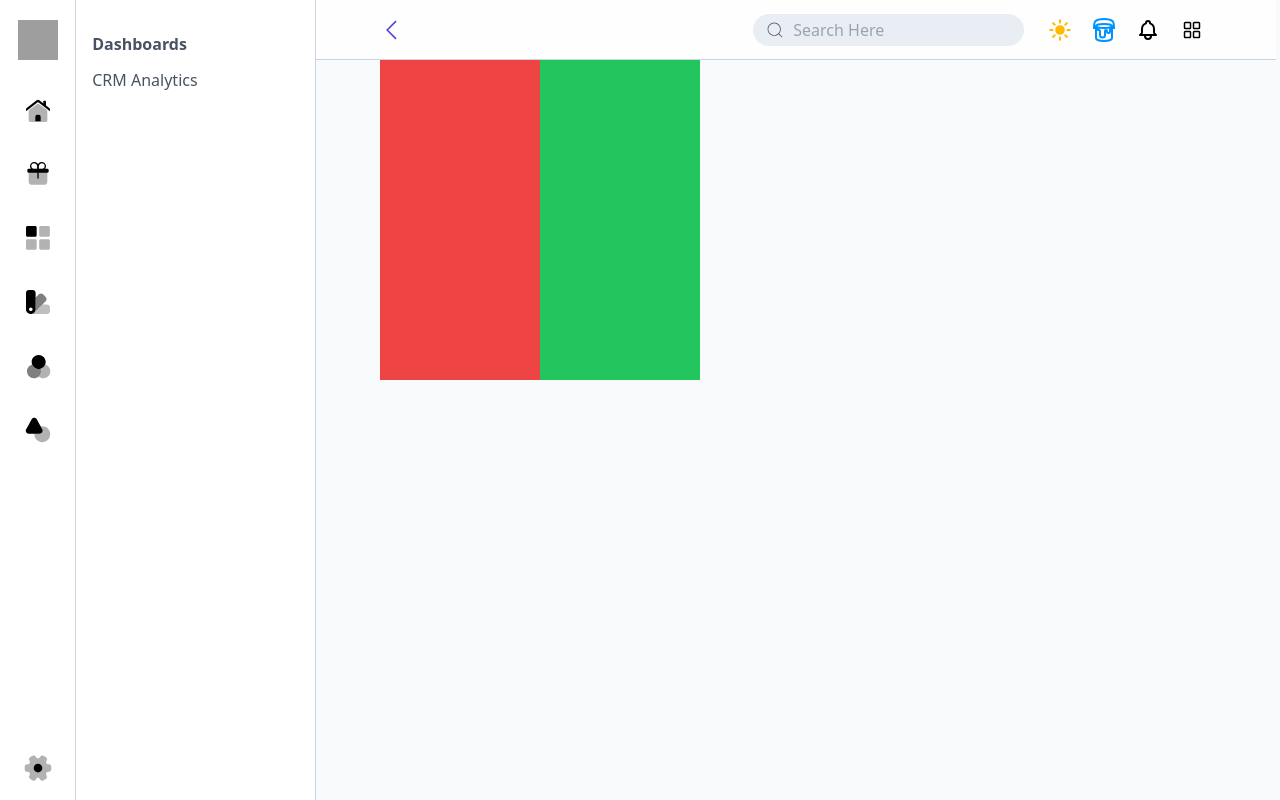
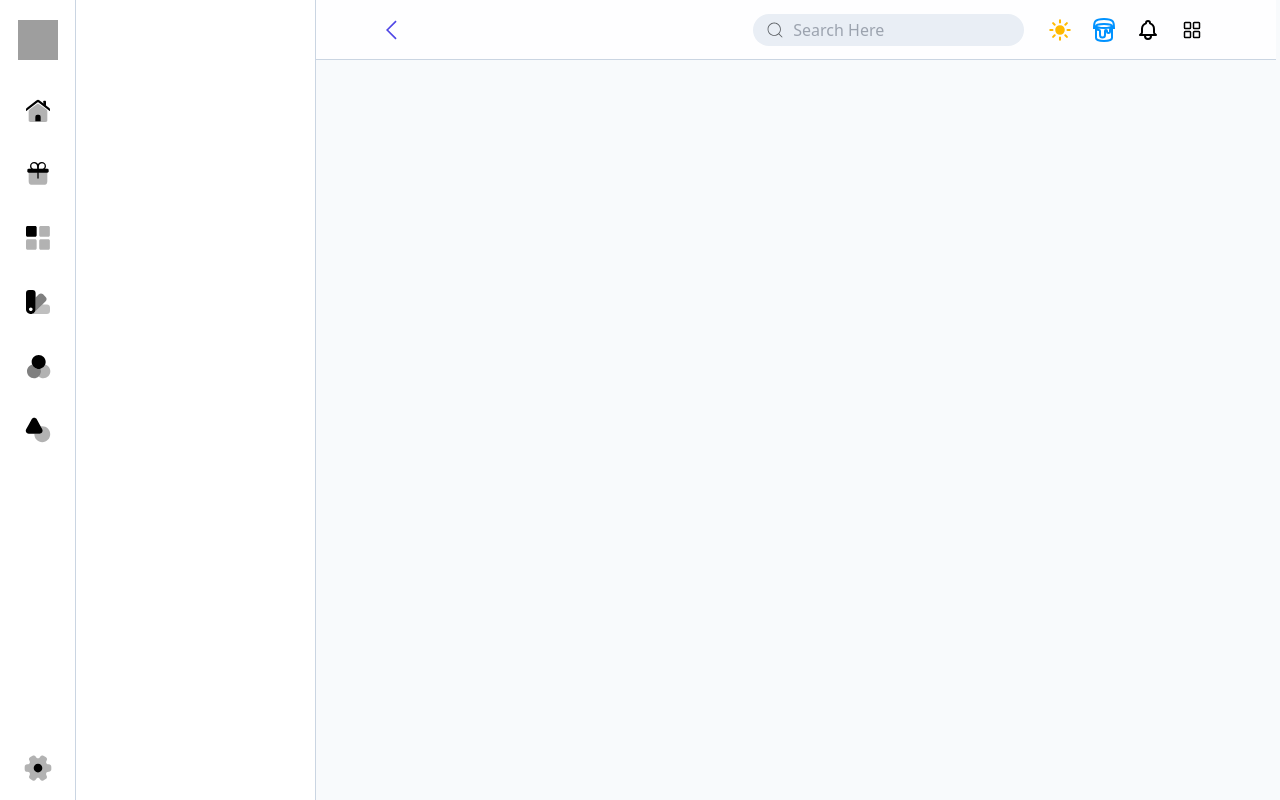
Before and after one commit to alemran22/admin-panel, a React (Vite) app: page / in a window 1280 px wide. Both pictures are taken after a click on the button 153 px from the left and 29 px from the top of the page. Built offline with nearby package versions, Linux system fonts and the light colour scheme; grey boxes are pictures that could not be loaded.

Commit message:
menulist route updated

```diff
--- a/src/components/Layout/MainArea/index.tsx
+++ b/src/components/Layout/MainArea/index.tsx
@@ -1,8 +1,9 @@
+import { Outlet } from "react-router-dom";
+
 const MainArea = () => {
   return (
     <div className="w-full pt-[60px] px-16 flex flex-row h-[960px] bg-[#F8FAFC]">
-      <div className="w-40 h-80 bg-red-500"></div>
-      <div className="w-40 h-80 bg-green-500"></div>
+      <Outlet />
     </div>
   );
 };
--- a/src/components/Layout/MenuList/index.tsx
+++ b/src/components/Layout/MenuList/index.tsx
@@ -1,6 +1,16 @@
 import LinkItem from "@/components/ui/LinkItem";
+import {
+  applicationMenuListData,
+  componentsMenuListData,
+  dashboardMenuListData,
+  elementsMenuListData,
+  formsMenuListData,
+  pagesAndLayoutsMenuListData,
+} from "@/constant/menuListData.constant";
+import { useLocation } from "react-router-dom";
 
 const MenuList = ({ showMenuList }: { showMenuList: boolean }) => {
+  const { pathname } = useLocation();
   return (
     <div
       className={
@@ -9,10 +19,59 @@ const MenuList = ({ showMenuList }: { showMenuList: boolean }) => {
           : "hidden"
       }
     >
-      <h3 className="text-[#485262] font-semibold py-2">Dashboards</h3>
-      <div className="">
-        <LinkItem path="/" title={"CRM Analytics"} />
-      </div>
+      {pathname === "/dashboards"
+        ? dashboardMenuListData.map(({ group, menu }) => (
+            <div key={group} className="border-b py-5">
+              {menu.map(({ id, path, title }) => (
+                <LinkItem key={id} path={`/dashboards/${path}`} title={title} />
+              ))}
+            </div>
+          ))
+        : pathname === "/applications"
+        ? applicationMenuListData.map(({ group, menu }) => (
+            <div key={group} className="border-b py-5">
+              {menu.map(({ id, path, title }) => (
+                <LinkItem
+                  key={id}
+                  path={`/applications/${path}`}
+                  title={title}
+                />
+              ))}
+            </div>
+          ))
+        : pathname === "/layouts"
+        ? pagesAndLayoutsMenuListData.map(({ group, menu }) => (
+            <div key={group} className="border-b py-5">
+              {menu.map(({ id, path, title }) => (
+                <LinkItem key={id} path={`/layouts/${path}`} title={title} />
+              ))}
+            </div>
+          ))
+        : pathname === "/forms"
+        ? formsMenuListData.map(({ group, menu }) => (
+            <div key={group} className="border-b py-5">
+              {menu.map(({ id, path, title }) => (
+                <LinkItem key={id} path={`/forms/${path}`} title={title} />
+              ))}
+            </div>
+          ))
+        : pathname === "/components"
+        ? componentsMenuListData.map(({ group, menu }) => (
+            <div key={group} className="border-b py-5">
+              {menu.map(({ id, path, title }) => (
+                <LinkItem key={id} path={`/components/${path}`} title={title} />
+              ))}
+            </div>
+          ))
+        : pathname === "/elements"
+        ? elementsMenuListData.map(({ group, menu }) => (
+            <div key={group} className="border-b py-5">
+              {menu.map(({ id, path, title }) => (
+                <LinkItem key={id} path={`/elements/${path}`} title={title} />
+              ))}
+            </div>
+          ))
+        : ""}
     </div>
   );
 };
--- a/src/components/Layout/SideMenu/index.tsx
+++ b/src/components/Layout/SideMenu/index.tsx
@@ -8,11 +8,13 @@ const SideMenu = () => {
       {/* top */}
       <div className=" ">
         <div className="p-1 rounded-md cursor-pointer">
-          <img
-            src="https://lineone.piniastudio.com/images/app-logo.svg"
-            alt=""
-            className="size-10 mt-2"
-          />
+          <NavLink to={"/dashboards"}>
+            <img
+              src="https://lineone.piniastudio.com/images/app-logo.svg"
+              alt=""
+              className="size-10 mt-2"
+            />
+          </NavLink>
         </div>
         <div className="flex flex-col gap-5 pt-6 items-center">
           {SideMenuData.map((menu) => (
--- a/src/constant/SideMenuData.constant.ts
+++ b/src/constant/SideMenuData.constant.ts
@@ -11,31 +11,37 @@ const SideMenuData = [
     id: 1,
     title: "dashboards",
     icon: homeIcon,
-    path: "/",
+    path: "/dashboards",
     tooltip: "Dashboards",
   },
   {
     id: 2,
     title: "applications",
     icon: bag,
-    path: "/",
+    path: "/applications",
     tooltip: "Applications",
   },
   {
     id: 3,
     title: "layouts",
     icon: squareShape,
-    path: "/",
+    path: "/layouts",
     tooltip: "Pages & Layouts",
   },
-  { id: 4, title: "forms", icon: forms, path: "/", tooltip: "Forms" },
+  { id: 4, title: "forms", icon: forms, path: "/forms", tooltip: "Forms" },
   {
     id: 4,
     title: "components",
     icon: components,
-    path: "/",
+    path: "/components",
     tooltip: "Components",
   },
-  { id: 5, title: "elements", icon: elements, path: "/", tooltip: "Elements" },
+  {
+    id: 5,
+    title: "elements",
+    icon: elements,
+    path: "/elements",
+    tooltip: "Elements",
+  },
 ];
 export default SideMenuData;
--- a/src/constant/menuListData.constant.ts
+++ b/src/constant/menuListData.constant.ts
@@ -167,7 +167,7 @@ const applicationMenuListData = [
   },
 ];
 
-const pagesMenuListData = [
+const pagesAndLayoutsMenuListData = [
   {
     group: 1,
     menu: [
@@ -410,7 +410,7 @@ const elementsMenuListData = [
 export {
   dashboardMenuListData,
   applicationMenuListData,
-  pagesMenuListData,
+  pagesAndLayoutsMenuListData,
   formsMenuListData,
   componentsMenuListData,
   elementsMenuListData,
--- a/src/pages/Applications/index.tsx
+++ b/src/pages/Applications/index.tsx
@@ -10,7 +10,12 @@ import KanbanBoard from "./KanbanBoard";
 import JobsBoard from "./JobsBoard";
 import PosSystem from "./PosSystem";
 
+const Application = () => {
+  return <div className="text-center text-black text-5xl">Application</div>;
+};
+
 export {
+  Application,
   AiChatApp,
   ChatApp,
   FileManager,
--- a/src/pages/components/index.tsx
+++ b/src/pages/components/index.tsx
@@ -20,7 +20,12 @@ import Clipboard from "./Clipboard";
 import Persist from "./Persist";
 import MonochromeMode from "./Monochrome mode";
 
+const Components = () => {
+  return <div>Components</div>;
+};
+
 export {
+  Components,
   Accordion,
   Collapse,
   Tab,
--- a/src/pages/dashboard/index.tsx
+++ b/src/pages/dashboard/index.tsx
@@ -20,7 +20,13 @@ import Meetings from "./meetings";
 import ProjectBoards from "./project boards";
 import WidgetContacts from "./WidgetContacts";
 import WidgetUI from "./WidgetContacts";
+
+const Dashboard = () => {
+  return <div>Dashboard</div>;
+};
+
 export {
+  Dashboard,
   CrmAnalytics,
   Orders,
   Cryptocurrency,
--- a/src/pages/elements/index.tsx
+++ b/src/pages/elements/index.tsx
@@ -15,7 +15,12 @@ import Tooltip from "./Tooltip";
 import Forms from "./Forms";
 import Typography from "./Typography";
 
+const Elements = () => {
+  return <div>Elements</div>;
+};
+
 export {
+  Elements,
   Avatar,
   Alert,
   Button,
--- a/src/pages/pagesAndLayout/Error/Error404v1/index.tsx
+++ b/src/pages/pagesAndLayout/Error/Error404v1/index.tsx
@@ -1,7 +1,16 @@
-import React from "react";
+import { Link } from "react-router-dom";
 
 const Error404V1 = () => {
-  return <div>Error404V1</div>;
+  return (
+    <div className=" mx-auto text-center mt-20">
+      <h3 className="text-3xl font-extrabold text-red-600 my-5">
+        Page Not Found
+      </h3>
+      <Link to={"/"} className="bg-slate-600 px-4 py-2 rounded-md text-white">
+        Back to Home Page
+      </Link>
+    </div>
+  );
 };
 
 export default Error404V1;
--- a/src/pages/pagesAndLayout/index.tsx
+++ b/src/pages/pagesAndLayout/index.tsx
@@ -1,23 +1,28 @@
-import Onboarding from "./Onboarding";
-import UserCard from "./UserCard";
-import BlogCard from "./BlogCard";
-import Help from "./Help";
-import PriceList from "./PriceList";
-import Invoice from "./Invoice";
-import SignIn from "./SignIn";
-import SignUp from "./SignUp";
-import Error from "./Error";
-import Starter from "./Starter";
+// import Onboarding from "./Onboarding";
+// import UserCard from "./UserCard";
+// import BlogCard from "./BlogCard";
+// import Help from "./Help";
+// import PriceList from "./PriceList";
+// import Invoice from "./Invoice";
+// import SignIn from "./SignIn";
+// import SignUp from "./SignUp";
+// import Error from "./Error";
+// import Starter from "./Starter";
+
+const PagesAndLayout = () => {
+  return <div>PagesAndLayout</div>;
+};
 
 export {
-  Onboarding,
-  UserCard,
-  BlogCard,
-  Help,
-  PriceList,
-  Invoice,
-  SignIn,
-  SignUp,
-  Error,
-  Starter,
+  PagesAndLayout,
+  // Onboarding,
+  // UserCard,
+  // BlogCard,
+  // Help,
+  // PriceList,
+  // Invoice,
+  // SignIn,
+  // SignUp,
+  // Error,
+  // Starter,
 };
--- a/src/routes/index.tsx
+++ b/src/routes/index.tsx
@@ -1,11 +1,22 @@
+import SideMenuData from "@/constant/SideMenuData.constant";
 import Layout from "@/Layout";
+
+import { Error404V1 } from "@/pages/pagesAndLayout/Error";
 import { createBrowserRouter } from "react-router-dom";
 
 const routes = createBrowserRouter([
   {
     path: "/",
     element: <Layout />,
-    children: [],
+    errorElement: <Error404V1 />,
+    children: SideMenuData.map((el) => ({
+      path: el.path,
+      element: (
+        <h2 className="text-5xl italic mx-auto text-center text-green-600 capitalize font-extrabold mt-20">
+          {el.title}
+        </h2>
+      ),
+    })),
   },
 ]);
 export default routes;
```
